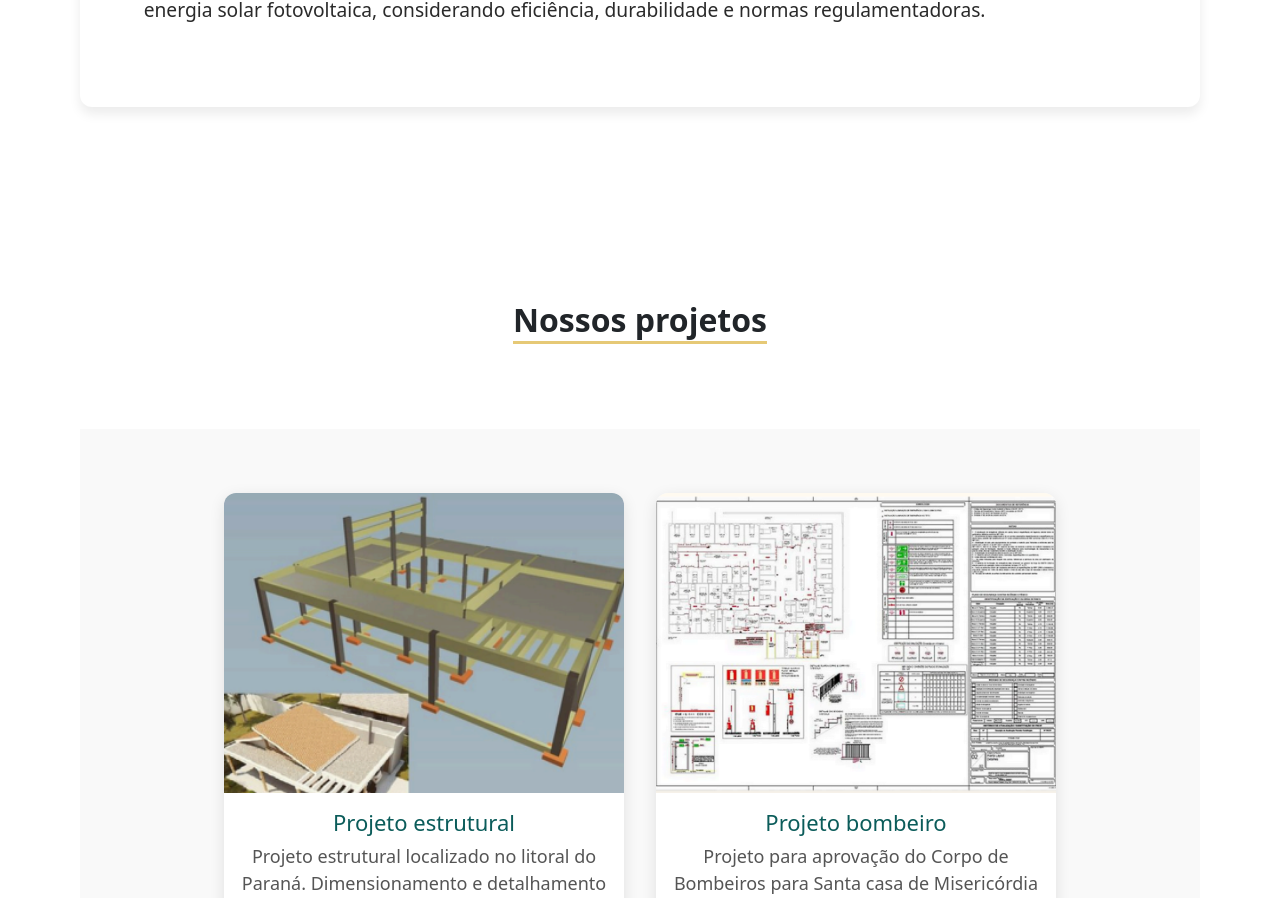
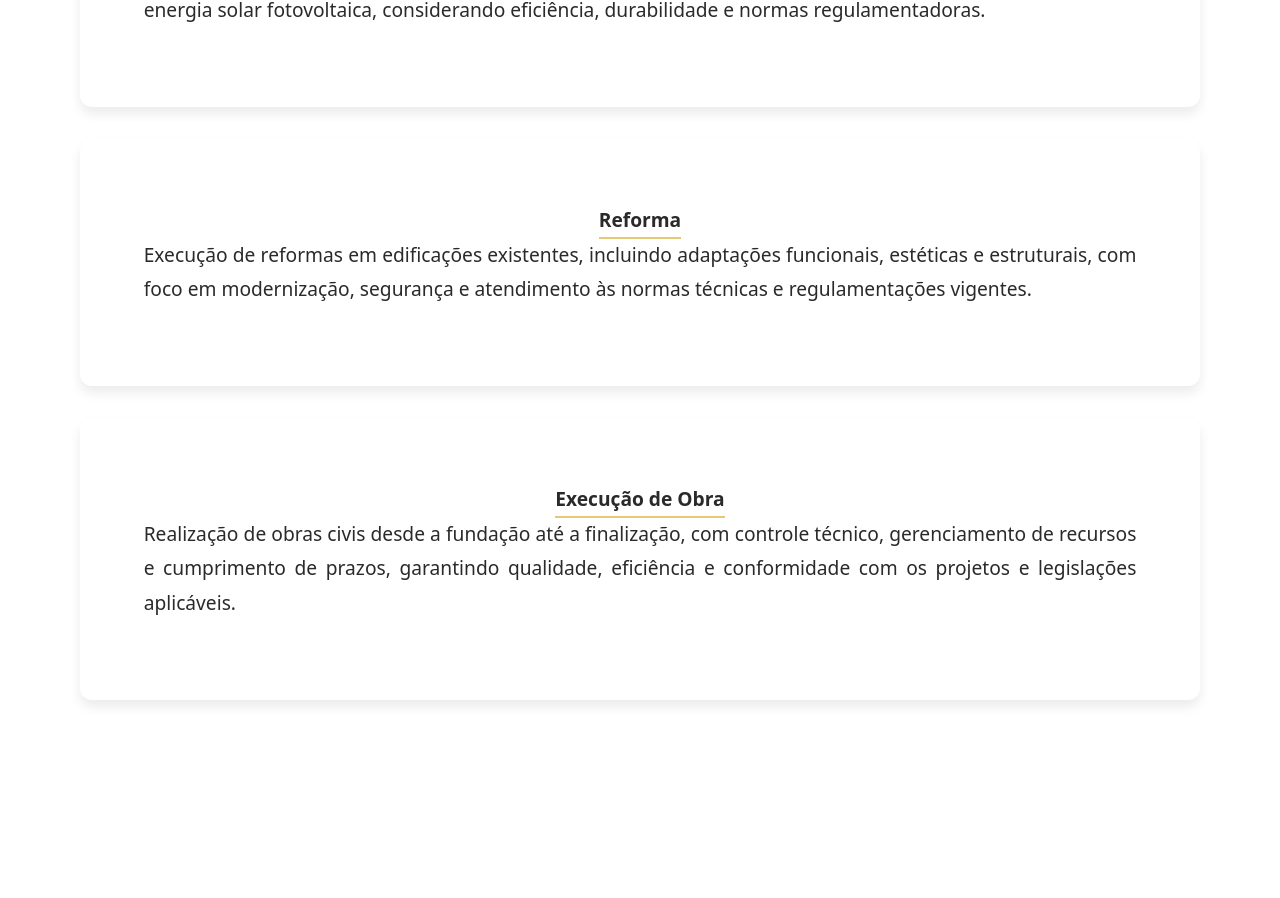
Before and after one commit to Taveirasson/rtralescki, a React (Create React App) app: page / in a window 1280 px wide. Shown: the part 4271-5169 px from the top of the page. Built offline with nearby package versions, Linux system fonts and the light colour scheme.

Commit message:
Fix: Atualização Data Sobre e Adicionada Reforma e Execução de obra nos serviços

```diff
--- a/src/components/Servicos/Servicos.tsx
+++ b/src/components/Servicos/Servicos.tsx
@@ -26,6 +26,14 @@ const servicos = [
   {
     titulo: "Projeto de Elementos de Subestrações e Usinas Fotovotáicas",
     descricao: "Desenvolvimento de projetos civis e estruturais para a implantação de subestações elétricas e usinas de energia solar fotovoltaica, considerando eficiência, durabilidade e normas regulamentadoras."
+  },
+  {
+    titulo: "Reforma",
+    descricao: "Execução de reformas em edificações existentes, incluindo adaptações funcionais, estéticas e estruturais, com foco em modernização, segurança e atendimento às normas técnicas e regulamentações vigentes."
+  },
+  {
+    titulo: "Execução de Obra",
+    descricao: "Realização de obras civis desde a fundação até a finalização, com controle técnico, gerenciamento de recursos e cumprimento de prazos, garantindo qualidade, eficiência e conformidade com os projetos e legislações aplicáveis."
   }
 ];
 
--- a/src/components/Sobre/Sobre.tsx
+++ b/src/components/Sobre/Sobre.tsx
@@ -4,7 +4,7 @@ import DiferencialSection from './DiferencialSection';
 import { publicSrc } from '../../utils/publicSrc';
 
 const textos = {
-  sobre: `A Rtralescki Arquitetrura e Engenharia é uma empresa experiente que está no mercado para atender seus clientes de maneira satisfatória, buscando sempre o custo/benefício com o máximo de qualidade nos serviços. Para isso constantemente investe em qualificação para uma melhoria contínua nos projetos. Desde 2021, temos trabalhado incansavelmente para agradar nossos clientes.`,
+  sobre: `A Rtralescki Arquitetrura e Engenharia é uma empresa experiente que está no mercado para atender seus clientes de maneira satisfatória, buscando sempre o custo/benefício com o máximo de qualidade nos serviços. Para isso constantemente investe em qualificação para uma melhoria contínua nos projetos. Desde 2015, temos trabalhado incansavelmente para agradar nossos clientes.`,
 
   objetivo: `Ser uma empresa de projetos referência na metodologia BIM, reconhecida no mercado nacional buscando objetivos traçados e proporcionando as inovadoras.`,
 
```
